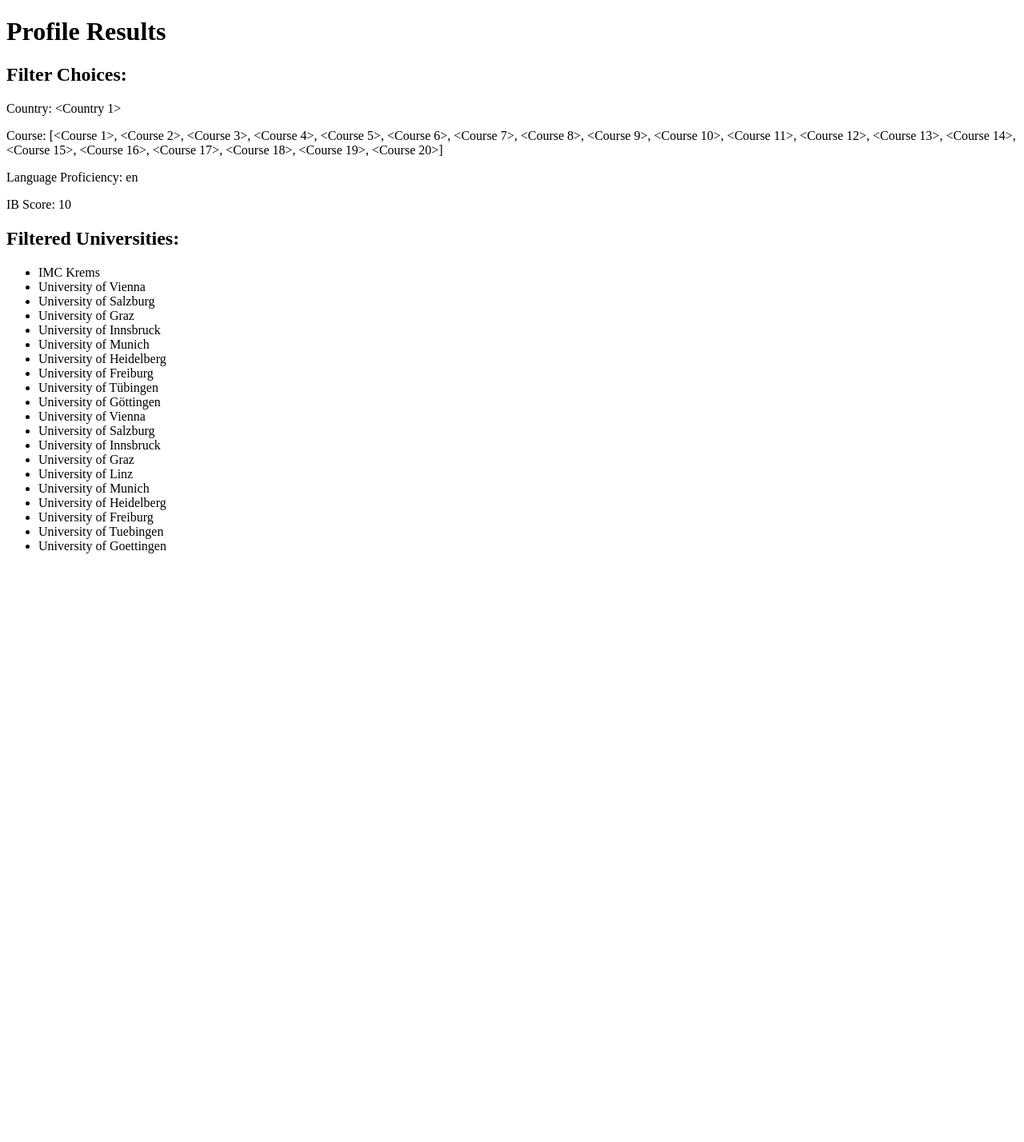
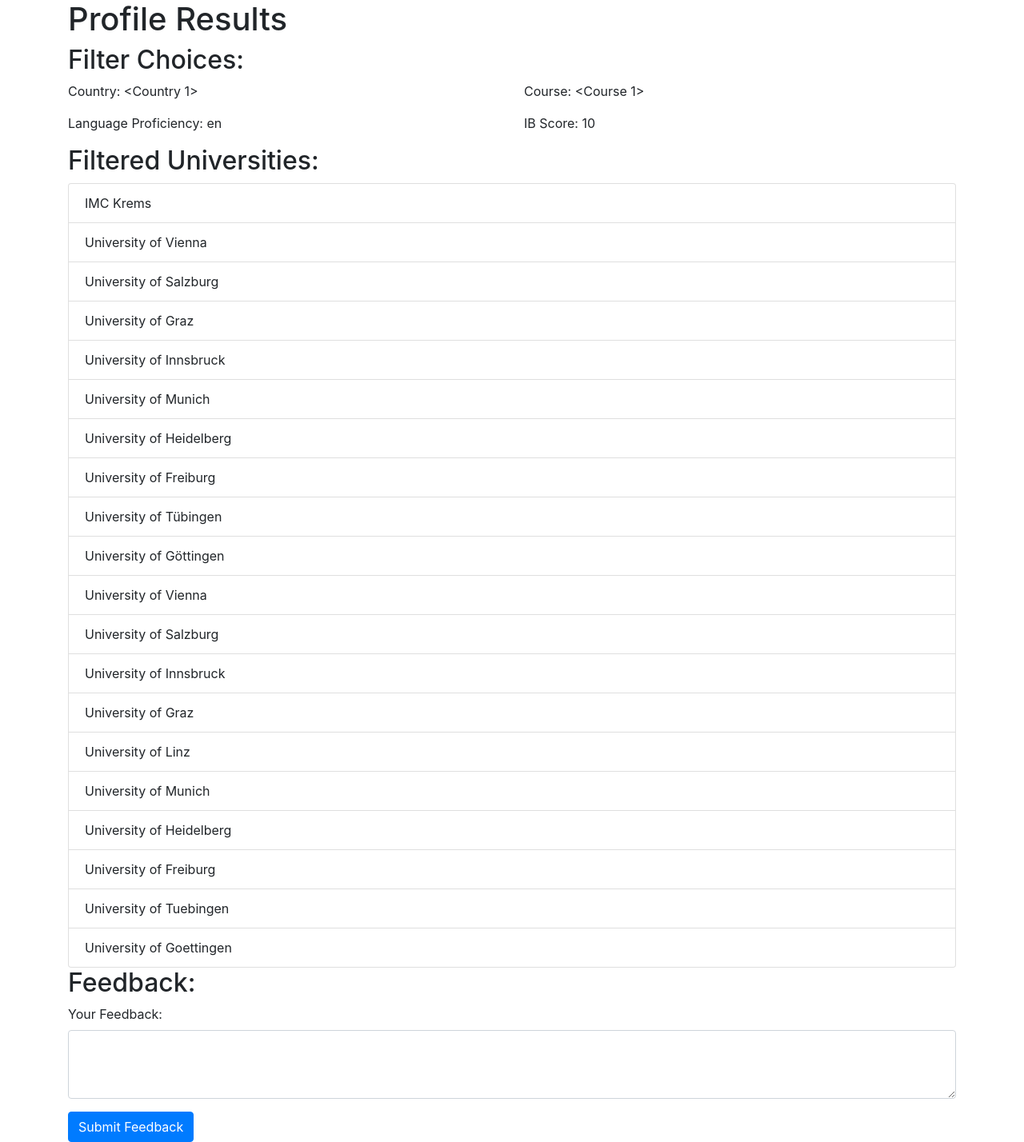
Before and after one commit to Gopinathh22/UniReq, a Flask app: template templates/profile_results.html in a window 1280 px wide. Shown: the whole page at 80% size. Before the commit the page ends 692 px from the top, so only its background shows below. Run offline with Flask 3, Linux system fonts and the light colour scheme; the template is opened without the code that fills it: values that come from a table or form of the project are taken from there, most other values are stand-ins (such as "Sample title", 1, 10 or a date in 2020); some libraries are stand-ins or nearby versions.

Commit message:
Add files via upload

```diff
--- a/app.py
+++ b/app.py
@@ -21,20 +21,20 @@
 app.config["SQLALCHEMY_TRACK_MODIFICATIONS"] = False
 
 db = SQLAlchemy(app)
-migrate = Migrate(app, db)
+migrate = Migrate(app, db)  # Not sure if this is needed
 
 
 with app.app_context():
     db.create_all()
 
 
-class Country(db.Model):
+class Country(db.Model):  # This is the table for countries
     __tablename__ = "countries"
     country_id = db.Column(db.Integer, primary_key=True)
     name = db.Column(db.String)
 
 
-class University(db.Model):
+class University(db.Model):  # This is the table for universities
     __tablename__ = "universities"
     university_id = db.Column(db.Integer, primary_key=True)
     name = db.Column(db.String)
@@ -42,7 +42,7 @@
     country = db.relationship("Country")
 
 
-class Course(db.Model):
+class Course(db.Model):  # This is the table for courses
     __tablename__ = "courses"
     course_id = db.Column(db.Integer, primary_key=True)
     name = db.Column(db.String)
@@ -50,8 +50,8 @@
     university = db.relationship("University")
 
 
-class AdmissionCriteria(db.Model):
-    __tablename__ = "admission_criteria"  # look at the table structure
+class AdmissionCriteria(db.Model):  # This is the table for admission criteria
+    __tablename__ = "admission_criteria"
     admission_criteria_id = db.Column(db.Integer, primary_key=True)
     course_id = db.Column(db.Integer, db.ForeignKey("courses.course_id"))
     IB_Score = db.Column(db.Integer)
@@ -60,7 +60,12 @@
     course = db.relationship("Course")
 
 
-with app.app_context():
+class Feedback(db.Model):  # This is the table for feedback
+    id = db.Column(db.Integer, primary_key=True)
+    feedback_text = db.Column(db.String(200), nullable=False)
+
+
+with app.app_context():  # This is to create the tables
     db.create_all()
 
 
@@ -289,29 +294,31 @@
     db.session.commit()
 
 
-@app.route("/")
+@app.route("/")  # Home page
 def home():
     return render_template("home.html")
 
 
-@app.before_request
+@app.before_request  # Before request to check if user is logged in
 def before_request():
     g.user = None
 
-    if "user_id" in session:
+    if "user_id" in session:  # If user is logged in, set g.user to user
         user = [x for x in users if x.id == session["user_id"]][0]
         g.user = user
 
 
-@app.route("/login", methods=["GET", "POST"])
+@app.route("/login", methods=["GET", "POST"])  # Login page
 def login():
-    if request.method == "POST":
+    if request.method == "POST":  # If user submits login form
         session.pop("user_id", None)
 
         username = request.form["username"]
         password = request.form["password"]
 
-        user = [x for x in users if x.username == username][0]
+        user = [x for x in users if x.username == username][
+            0
+        ]  # Check if user exists and password is correct
         if user and user.password == password:
             session["user_id"] = user.id
             return redirect(url_for("profile"))
@@ -321,10 +328,12 @@
     return render_template("login.html")
 
 
-@app.route("/profile")
+@app.route("/profile")  # Profile page
 def profile():
     if not g.user:
-        return redirect(url_for("login"))
+        return redirect(
+            url_for("login")
+        )  # If user is not logged in, redirect to login page
 
     filter_options = [
         {"name": "Country", "options": ["Austria", "Germany"]},
@@ -334,7 +343,7 @@
             "name": "IB Score",
             "options": ["36", "37", "38", "39", "40", "41", "42", "43", "44"],
         },
-    ]
+    ]  # Filter options
 
     country = {"name": "Country", "options": ["Austria", "Germany"]}
     course = {"name": "Course", "options": ["Informatics", "Chemistry"]}
@@ -342,7 +351,7 @@
     ib_score = {
         "name": "IB Score",
         "options": ["36", "37", "38", "39", "40", "41", "42", "43", "44"],
-    }
+    }  # Filter options
 
     return render_template(
         "profile.html",
@@ -354,24 +363,14 @@
     )
 
 
-@app.route("/profile/results", methods=["GET"])
+@app.route("/profile/results", methods=["GET"])  # Profile results page
 def profile_results():
-    # Get the filter choices from the URL parameters
-    # countries = Country.query.all()
-    # universities = University.query.all()
-    # courses = Course.query.all()
-    # admission_criteria = AdmissionCriteria.query.all()
-    # country = request.args.get("choices-single-defaul[0]")
-    # course = request.args.get("choices-single-defaul[1]")
-    # language = request.args.get("choices-single-defaul[2]")
-    # ib_score = request.args.get("choices-single-defaul[3]")
+    country = request.args.get("country")  # Get filter options from request
+    course = request.args.get("course")
+    language = request.args.get("language")
+    ib_score = request.args.get("ib_score")
 
-    country = "Austria"
-    course = "Informatics"
-    language = "German"
-    ib_score = "39"
-    # Query the database to retrieve the corresponding university
-
+    #  Query database for universities matching filter options
     universities = (
         db.session.query(University)
         .join(Country)
@@ -379,7 +378,7 @@
         .join(AdmissionCriteria)
         .filter(Country.name == country)
         .filter(Course.name == course)
-        .filter(AdmissionCriteria.IB_Score == ib_score)
+        .filter(AdmissionCriteria.IB_Score >= ib_score)
         .filter(AdmissionCriteria.language_proficiency == language)
         .all()
     )
@@ -393,50 +392,17 @@
         ib_score=ib_score,
     )
 
-    # if university:
-    # University found, do something with it
-    # For example, return the university name in the response
-    # return render_template(
-    #     "index.html",
-    #     countries=countries,
-    #     universities=universities,
-    #     courses=courses,
-    #     admission_criteria=admission_criteria,
-    # )
-    # return university.name
-    # else:
-    # University not found, handle the case accordingly
-    # return render_template(
-    #     "index.html",
-    #     countries=countries,
-    #     universities=universities,
-    #     courses=courses,
-    #     admission_criteria=admission_criteria,
-    # )
-    # return "University not found"
+
+@app.route("/submit-feedback", methods=["POST"])  # Submit feedback page
+def submit_feedback():
+    feedback_text = request.form["feedback"]
+    feedback = Feedback(feedback_text=feedback_text)
+    db.session.add(feedback)
+    db.session.commit()
+    return "Feedback submitted successfully"
 
 
-#####################################################################################
-
-# @app.route("/index")
-# def index():
-#     countries = Country.query.all()
-#     university = University.query.all()
-#     course = Course.query.all()
-#     admission_criteria = AdmissionCriteria.query.all()
-#     return render_template(
-#         "index.html",
-#         countries=countries,
-#         university=university,
-#         course=course,
-#         admission_criteria=admission_criteria,
-#     )
-
-
-#####################################################################################
-
-
-class User:
+class User:  # User class
     def __init__(self, id, username, password):
         self.id = id
         self.username = username
@@ -447,11 +413,12 @@
 
 
 users = []
-users.append(User(id=1, username="admin", password="admin"))
+users.append(User(id=1, username="admin", password="admin"))  # i am admin MUHHAHHAHAH
 
 
 #####################################################################################
-
+# Test
+#####################################################################################
 
 # def check_tables_exist():
 #     inspector = inspect(db.engine)
@@ -472,68 +439,18 @@
 
 
 #####################################################################################
+# how clear all the data in the database after each run
+#####################################################################################
+def clear_data():
+    with app.app_context():
+        meta = db.metadata
+        for table in reversed(meta.sorted_tables):
+            print("Clear table %s" % table)
+            db.session.execute(table.delete())
+        db.session.commit()
 
+
+# clear_data() #run this to clear the data in the database
 
 if __name__ == "__main__":
     app.run(debug=True)
-    # when closing the app, the database is deleted
-    # with app.app_context():
-    #     db.drop_all()
-
-# STRUCTURE OF THE DATABASE
-# **Table: Countries**
-
-# - country_id (Primary Key)
-# - name
-
-# | Country ID | Country Name |
-# | --- | --- |
-# |  |  |
-# |  |  |
-
-# **Table: Universities**
-
-# - university_id (Primary Key)
-# - name
-# - country_id (Foreign Key referencing Countries.country_id)
-
-# | Universities ID | University Name | Country ID |
-# | --- | --- | --- |
-# |  |  |  |
-# |  |  |  |
-
-# **Table: Courses**
-
-# - course_id (Primary Key)
-# - name
-# - university_id (Foreign Key referencing Universities.university_id)
-
-# | Course ID | Course Name | University ID |
-# | --- | --- | --- |
-# |  |  |  |
-# |  |  |  |
-
-# **Table: AdmissionCriteria**
-
-# - admission_criteria_id (Primary Key)
-# - course_id (Foreign Key referencing Courses.course_id)
-# - IB_Score
-# - subject_requirements
-# - language_proficiency
-
-# | Admission Criteria ID | Course ID | IB_Score | Subject Requirements | Language Proficiency |
-# | --- | --- | --- | --- | --- |
-# |  |  |  |  |  |
-# |  |  |  |  |  |
-
-# **Table: Feedback**
-
-# - feedback_id (Primary Key)
-# - user_id (Foreign Key referencing Users.user_id)
-# - admission_criteria_id (Foreign Key referencing AdmissionCriteria.admission_criteria_id)
-# - comment
-
-# | Feedback ID | User ID | Admission Criteria ID | Feedback |
-# | --- | --- | --- | --- |
-# |  |  |  |  |
-# |  |  |  |  |
--- a/templates/profile_results.html
+++ b/templates/profile_results.html
@@ -2,20 +2,71 @@
 <html>
   <head>
     <title>Profile Results</title>
+    <link
+      rel="stylesheet"
+      href="https://maxcdn.bootstrapcdn.com/bootstrap/4.5.2/css/bootstrap.min.css"
+    />
   </head>
   <body>
+    <div class="container">
       <h1>Profile Results</h1>
       <h2>Filter Choices:</h2>
+      <div class="row">
+        <div class="col-sm-6">
           <p>Country: {{ country }}</p>
+        </div>
+        <div class="col-sm-6">
           <p>Course: {{ course }}</p>
+        </div>
+      </div>
+      <div class="row">
+        <div class="col-sm-6">
           <p>Language Proficiency: {{ language }}</p>
+        </div>
+        <div class="col-sm-6">
           <p>IB Score: {{ ib_score }}</p>
+        </div>
+      </div>
 
       <h2>Filtered Universities:</h2>
-    <ul>
+      <ul class="list-group">
         {% for university in universities %}
-      <li>{{ university.name }}</li>
+        <li class="list-group-item">{{ university.name }}</li>
         {% endfor %}
       </ul>
+
+      <h2>Feedback:</h2>
+      <form id="feedbackForm">
+        <div class="form-group">
+          <label for="feedbackText">Your Feedback:</label>
+          <textarea class="form-control" id="feedbackText" rows="3"></textarea>
+        </div>
+        <button type="submit" class="btn btn-primary">Submit Feedback</button>
+      </form>
+    </div>
+
+    <script src="https://maxcdn.bootstrapcdn.com/bootstrap/4.5.2/js/bootstrap.min.js"></script>
+    <script src="https://code.jquery.com/jquery-3.6.0.min.js"></script>
+    <script>
+      $(document).ready(function () {
+        $("#feedbackForm").submit(function (event) {
+          event.preventDefault();
+          var feedback = $("#feedbackText").val();
+          // Use AJAX or fetch API to send the feedback data to the server and add it to the database
+          // Example AJAX code:
+          $.ajax({
+            url: "/submit-feedback",
+            method: "POST",
+            data: { feedback: feedback },
+            success: function (response) {
+              // Handle the success response if needed
+            },
+            error: function (xhr, status, error) {
+              // Handle the error if needed
+            },
+          });
+        });
+      });
+    </script>
   </body>
 </html>
```
Also changed, not shown: model.py (+18 -0 lines), templates/profile.html (+4 -4 lines), instance/login.db (added), instance/unireq.db (added). Lines whose indentation alone changed are shown as unchanged.
